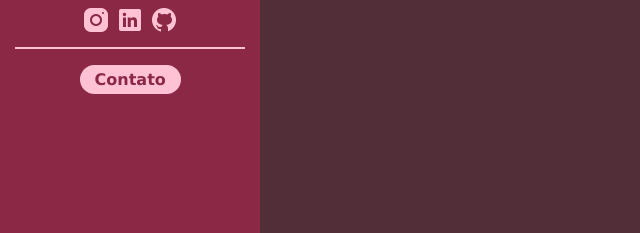
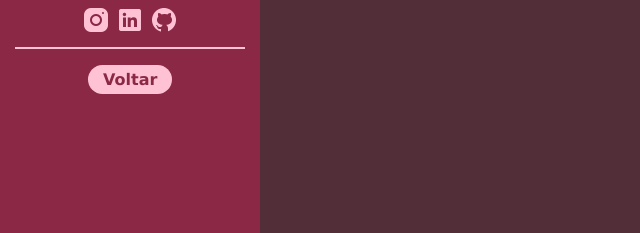
Before and after one commit to Vicky-Felix/My-links, a plain HTML site: page contato.html in a window 1280 px wide. Shown: the part 306-539 px from the top of the page, 0-640 px from the left. Drawn offline with Linux system fonts and the light colour scheme.

Commit message:
Update contato.html

```diff
--- a/contato.html
+++ b/contato.html
@@ -21,7 +21,7 @@
         <a href="https://www.github.com/vicky-felix"><img class="redes" src="Imagens/GitHub.png" alt="GitHub"></a>
         <hr>
         <p>
-            <a class="button" href="contato.html">Contato</a>
+            <a class="button" href="index.html">Voltar</a>
         </p>
     </nav>
     <br>
```
